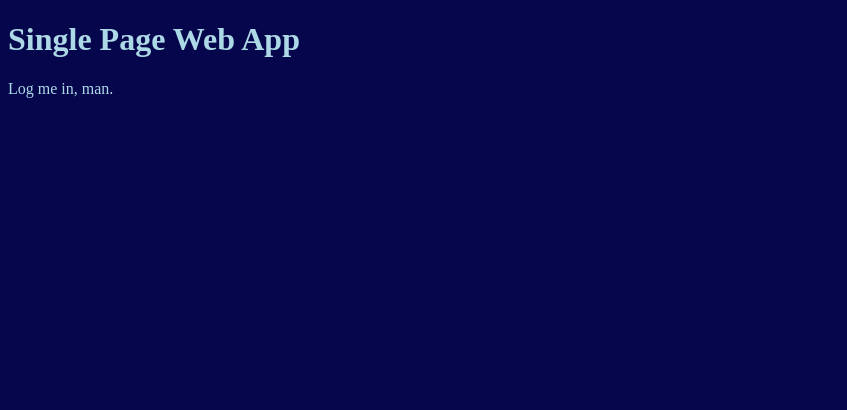
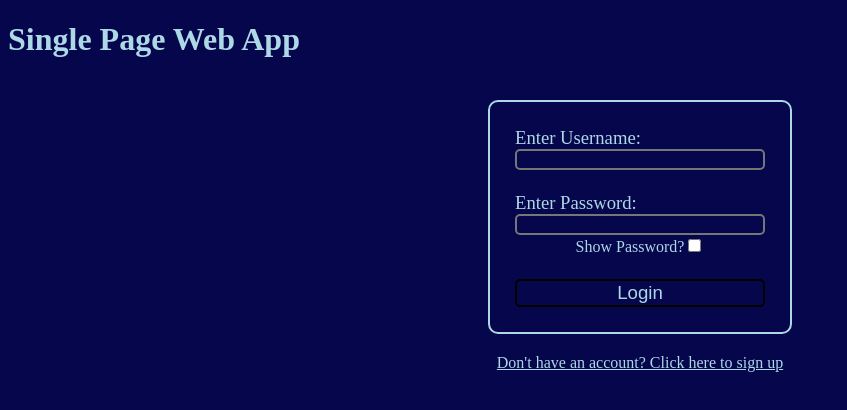
Before and after one commit to 2209-Poster-Children/PosterFront, a React (Create React App) app: page /login in a window 1280 px wide. Shown: the top 410 px of the page, without its empty margins (0-847 px from the left). Built offline with nearby package versions, Linux system fonts and the light colour scheme.

Commit message:
built out basic profile compononents

```diff
--- a/src/components/Profile/Login.js
+++ b/src/components/Profile/Login.js
@@ -1,9 +1,53 @@
-// import React from 'react';
+import React, { useState } from 'react';
+import { Link } from "react-router-dom";
+
+import('./profile.css');
 
 const Login = () => {
+
+  const [username, setUsername] = useState("");
+  const [password, setPassword] = useState("");
+  const [passwordVisibility, setPasswordVisibility] = useState(false);
+
+
+  async function loginFormSubmitHandler(event) {
+    event.preventDefault();
+
+    // TODO: try to log user
+    console.log("logging in...");
+  }
+
+
+  function togglePasswordVisibility(event) {
+    setPasswordVisibility(event.target.checked);
+    let passwordType = document.getElementById("passwordInput");
+    passwordType.type === "password" ?  passwordType.type = "text" : passwordType.type = "password";
+  }
+
+
   return (
-    <div>
-      Log me in, man.
+    <div className='vert-flex-container'>
+      <form  onSubmit={loginFormSubmitHandler}>
+        <label>Enter Username:</label>
+        <input type='text' value={username} onChange={(event) => setUsername(event.target.value)}></input>
+
+        <br />
+
+        <label>Enter Password:</label>
+        <input type='password' value={password} id='passwordInput' onChange={(event) => setPassword(event.target.value)}></input>
+
+        <div className='centered'>
+          <label className='small-text'>Show Password?</label>
+          <input type='checkbox' value={passwordVisibility} onChange={togglePasswordVisibility}></input>
+        </div>
+
+        <br />
+
+        <button type='submit'>Login</button>
+      </form>
+
+      <Link to="/register">Don't have an account? Click here to sign up</Link>
+
     </div>
   )
 }
--- a/src/components/Profile/Register.js
+++ b/src/components/Profile/Register.js
@@ -1,9 +1,49 @@
-// import React from 'react';
+import React, { useState } from 'react';
+
+import('./profile.css');
 
 const Register = () => {
+
+  const [username, setUsername] = useState("");
+  const [password, setPassword] = useState("");
+  const [passwordVisibility, setPasswordVisibility] = useState(false);
+
+
+  async function registerFormSubmitHandler(event) {
+    event.preventDefault();
+
+    // TODO: try to register user
+    console.log("registering...");
+  }
+
+
+  function togglePasswordVisibility(event) {
+    setPasswordVisibility(event.target.checked);
+    let passwordType = document.getElementById("passwordInput");
+    passwordType.type === "password" ?  passwordType.type = "text" : passwordType.type = "password";
+  }
+
+
   return (
-    <div>
-      Make me a log-in
+    <div className='vert-flex-container'>
+      <form  onSubmit={registerFormSubmitHandler}>
+        <label>Enter New Username:</label>
+        <input type='text' value={username} onChange={(event) => setUsername(event.target.value)}></input>
+
+        <br />
+
+        <label>Enter New Password:</label>
+        <input type='password' value={password} id='passwordInput' onChange={(event) => setPassword(event.target.value)}></input>
+
+        <div className='centered'>
+          <label className='small-text'>Show Password?</label>
+          <input type='checkbox' value={passwordVisibility} onChange={togglePasswordVisibility}></input>
+        </div>
+
+        <br />
+
+        <button type='submit'>Register</button>
+      </form>
     </div>
   )
 }
--- /dev/null
+++ b/src/components/Profile/profile.css
@@ -0,0 +1,40 @@
+.vert-flex-container {
+    display: flex;
+    flex-direction: column;
+    align-items: center;
+}
+
+form {
+    display: flex;
+    flex-direction: column;
+    margin: 20px;
+    width: 250px;
+    padding: 25px 25px;
+    border-width: 2px;
+    border-style: solid;
+    border-radius: 10px;
+    font-size: 14pt;
+}
+
+form input {
+    border-width: 2px;
+    border-style: solid;
+    border-radius: 5px;
+}
+
+
+button {
+    /* background-color: red; */
+    border-width: 2px;
+    border-style: solid;
+    border-radius: 5px;
+    font-size: 14pt;
+}
+
+.centered {
+    text-align: center;
+}
+
+.small-text {
+    font-size: 12pt;
+}
```
Also changed, not shown: src/components/Profile/Logout.js (+8 -1 lines).
